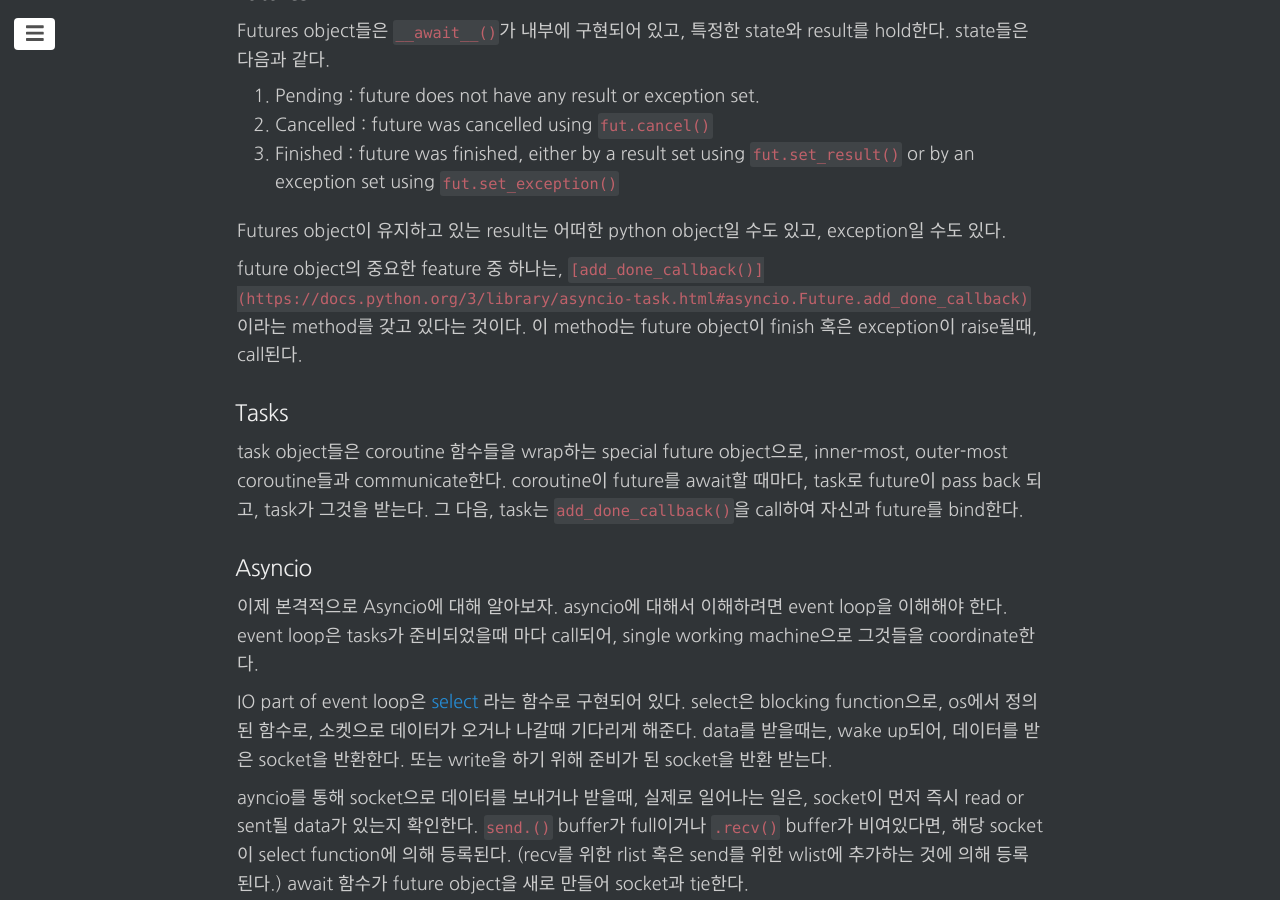
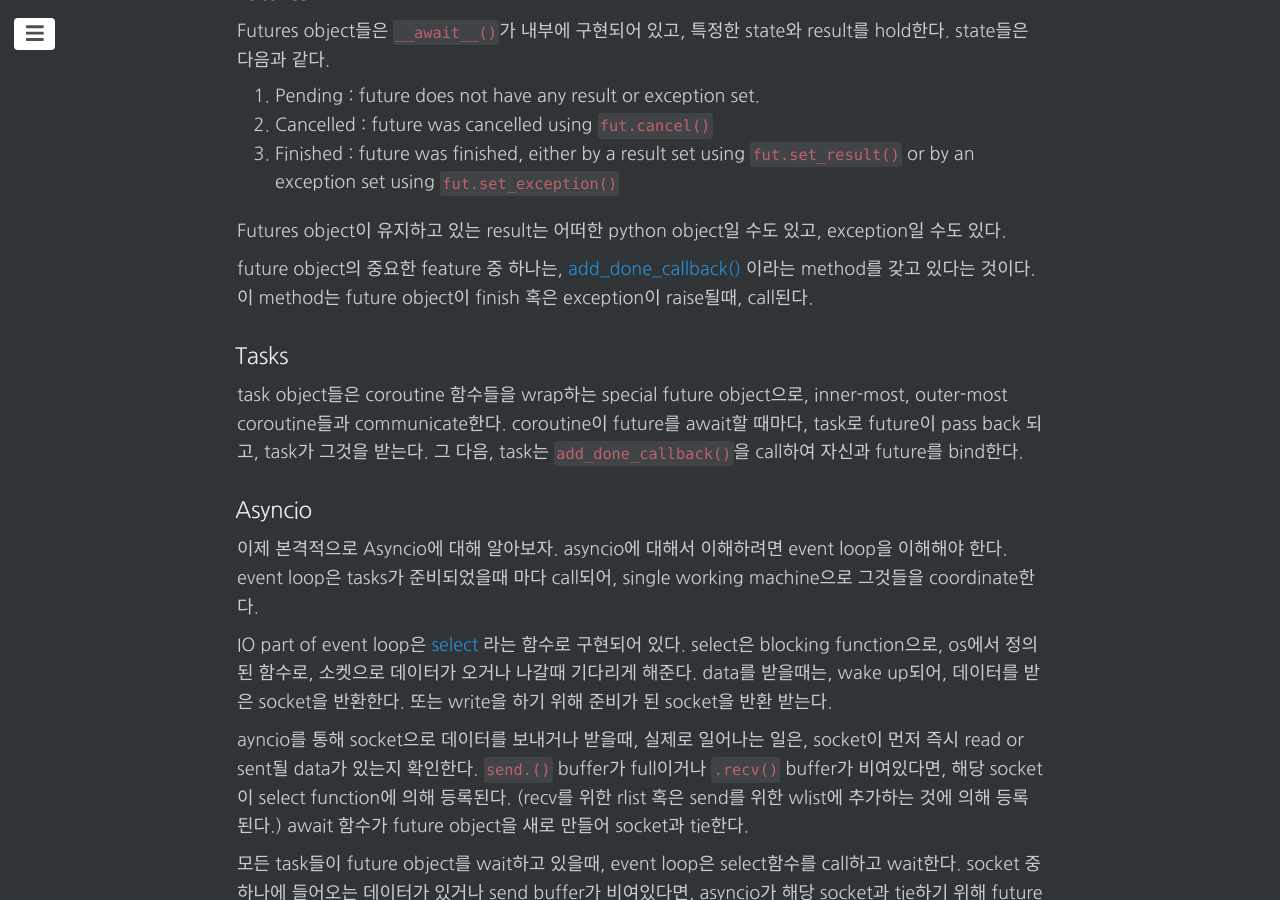
Before and after one commit to changhyeonnam/changhyeonnam.github.io, a Jekyll site: the page built from _posts/2022/2022-2-1-asyncio.md, in a window 1280 px wide and 900 px high, scrolled down 3101 px. Built offline with Jekyll 4.4.1, drawn with Linux system fonts in a browser that asks for light colours; nearby versions of some CDN libraries; our own code applies the rules of GitHub Pages for plain Markdown files; comment, search, counter and statistics services are not loaded.

Commit message:
update asyncio

```diff
--- a/_posts/2022/2022-2-1-asyncio.md
+++ b/_posts/2022/2022-2-1-asyncio.md
@@ -137,7 +137,7 @@ Futures object들은 `__await__()`가 내부에 구현되어 있고, 특정한 s
 
 Futures object이 유지하고 있는 result는 어떠한 python object일 수도 있고, exception일 수도 있다.
 
-future object의 중요한 feature 중 하나는, `[add_done_callback()](https://docs.python.org/3/library/asyncio-task.html#asyncio.Future.add_done_callback)` 이라는 method를 갖고 있다는 것이다. 이 method는 future object이 finish 혹은 exception이 raise될때, call된다.
+future object의 중요한 feature 중 하나는, [add_done_callback()](https://docs.python.org/3/library/asyncio-task.html#asyncio.Future.add_done_callback) 이라는 method를 갖고 있다는 것이다. 이 method는 future object이 finish 혹은 exception이 raise될때, call된다.
 
 ### Tasks
 
```
